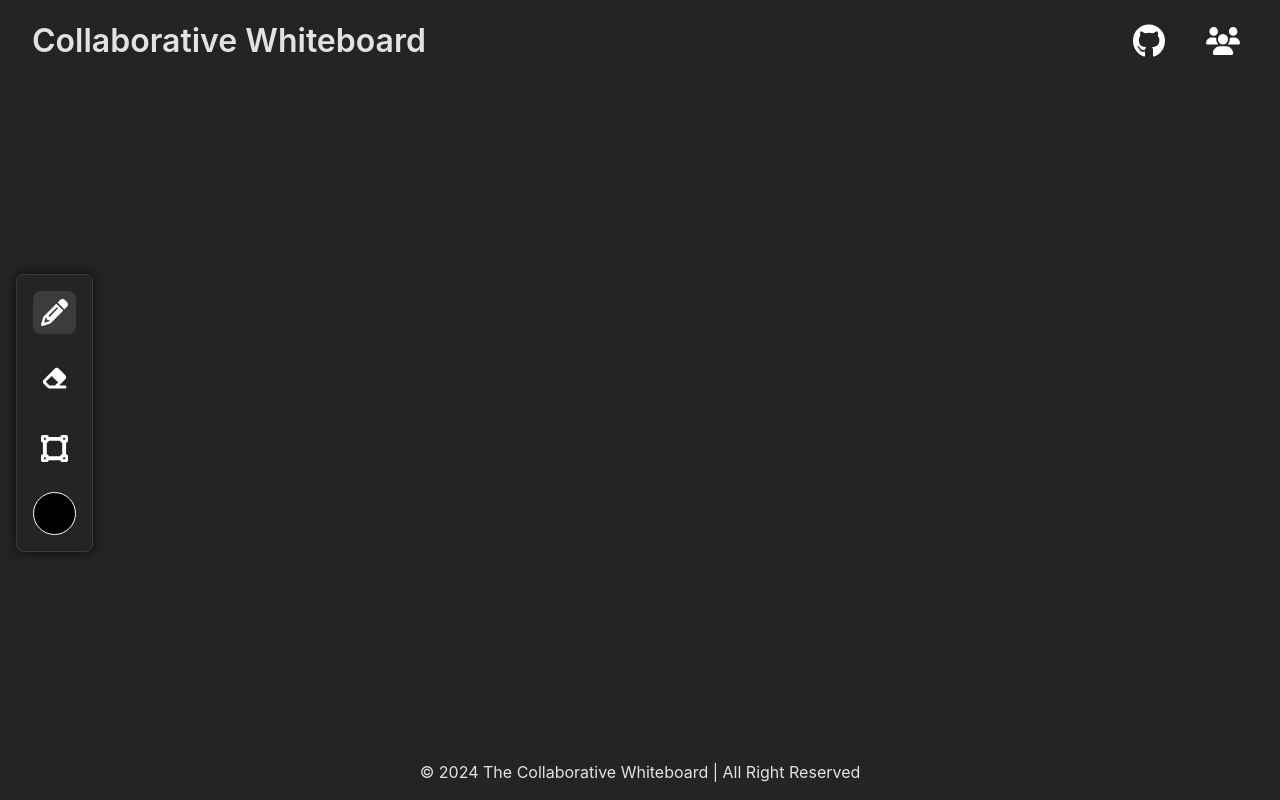
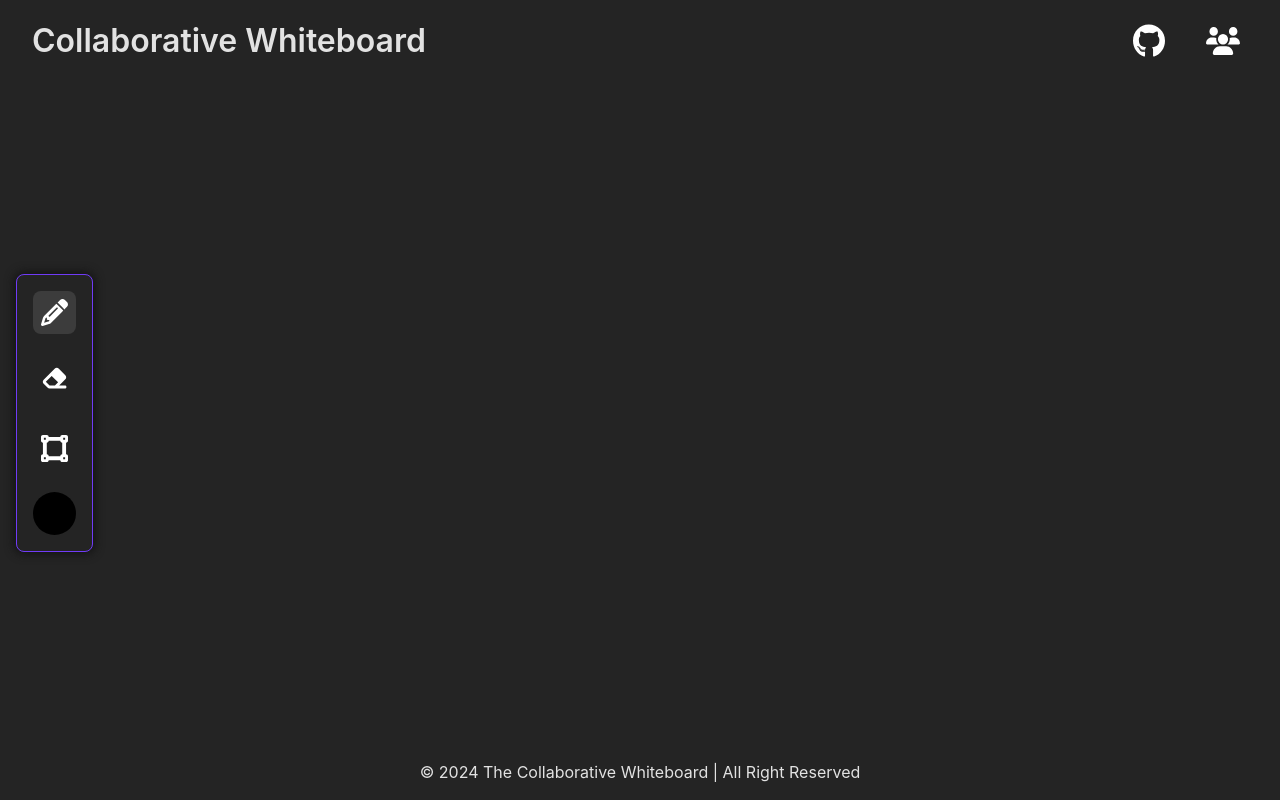
Before and after one commit to HammadAli132/Collaborative-Whiteboard, a React (Vite) app in the folder Frontend/: page /homepage in a window 1280 px wide. Built offline with nearby package versions, Linux system fonts and the light colour scheme.

Commit message:
Prop injection converted to context API

```diff
--- a/Frontend/src/components/homepage/Toolbar.jsx
+++ b/Frontend/src/components/homepage/Toolbar.jsx
@@ -4,10 +4,12 @@ import {CirclePicker} from "react-color"
 import pencil from "../../assets/pencil.svg"
 import eraser from "../../assets/eraser.svg"
 import rect from "../../assets/rect.svg"
-import { useState } from "react"
+import { useContext, useState } from "react"
+import { myContext } from "../../pages/Homepage"
 
-const Toolbar = ({mode, handleModes, color, handleColors}) => {
+const Toolbar = () => {
     const toolbarImages = [pencil, eraser, rect]
+    const {mode, setMode, color, setColor} = useContext(myContext)
     const [opened, setOpened] = useState(false)
 
     function handleOpening() {
@@ -22,7 +24,7 @@ const Toolbar = ({mode, handleModes, color, handleColors}) => {
                         return (
                             <li key={key}
                                 className={styles.tool}
-                                onClick={() => handleModes(index)}
+                                onClick={() => setMode(index)}
                                 style={{ backgroundColor: index === mode ? '#3c3c3c' : '' }}
                                 >
                                 <img src={toolbarImages[index]} alt="Error" />
@@ -45,7 +47,7 @@ const Toolbar = ({mode, handleModes, color, handleColors}) => {
                     ]}
                     onChangeComplete={(color) => {
                         handleOpening()
-                        handleColors(color.hex)
+                        setColor(color.hex)
                     }}
                 />
             </div>
--- a/Frontend/src/pages/Homepage.jsx
+++ b/Frontend/src/pages/Homepage.jsx
@@ -1,23 +1,18 @@
-import { useState } from "react";
+import { createContext, useState } from "react";
 import Toolbar from "../components/homepage/Toolbar";
 import styles from "../styles/homepage.module.css"
+
+export const myContext = createContext()
 
 export default function Homepage() {
     const [mode, setMode] = useState(0)
     const [color, setColor] = useState('#000000')
 
-    const handleModes = (newMode) => {
-        setMode(newMode)
-    }
-
-    const handleColors = (newColor) => {
-        console.log(newColor)
-        setColor(newColor)
-    }
-
     return (
         <div id={styles.homepage}>
-            <Toolbar mode={mode} handleModes={handleModes} color={color} handleColors={handleColors} />
+            <myContext.Provider value={{mode, setMode, color, setColor}}>
+                <Toolbar />
+            </myContext.Provider>
         </div>
     )
 }
--- a/Frontend/src/styles/homepage.module.css
+++ b/Frontend/src/styles/homepage.module.css
@@ -9,7 +9,7 @@
 #toolbar {
     display: flex;
     flex-direction: column;
-    border: 1px solid #3c3c3c;
+    border: 1px solid #703bf7;
     border-radius: 8px;
     box-shadow: 0 0 10px 2px #131313;
     padding: 1rem;
@@ -39,13 +39,7 @@
 #colorPicker {
     height: 2.7rem;
     width: 2.7rem;
-    border: 1px solid white;
     border-radius: 50%;
-    cursor: pointer;
-}
-
-#color {
-    width: 100%;
     cursor: pointer;
 }
 
```
